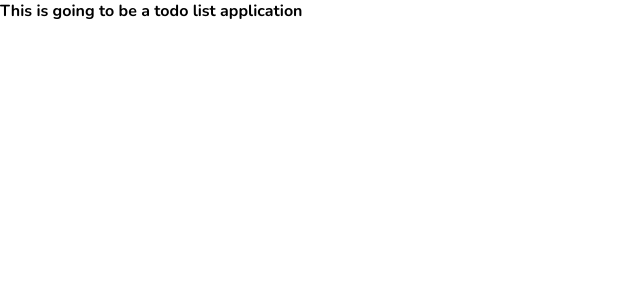
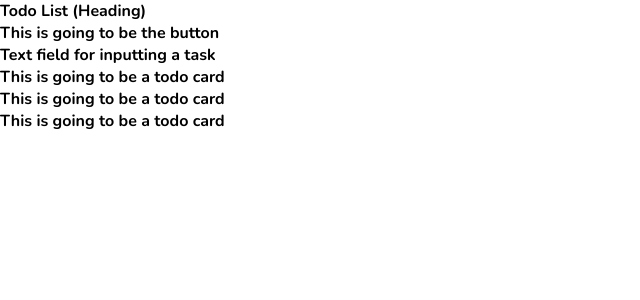
Before and after one commit to arvindajaybharadwaj/Reactjs-Todolist, a React (Vite) app: page / in a window 1280 px wide. Shown: the top 300 px of the page, without its empty margins (0-640 px from the left). Built offline with nearby package versions, Linux system fonts and the light colour scheme.

Commit message:
Linking Components

```diff
--- a/src/App.tsx
+++ b/src/App.tsx
@@ -1,7 +1,8 @@
 import './App.css';
+import MainContainer from './components/MainContainer';
 
 export default function App() {
   return (
-    <div>This is going to be a todo list application</div>
+    <MainContainer />
   )
 }
--- a/src/components/AddTaskButton.tsx
+++ b/src/components/AddTaskButton.tsx
@@ -0,0 +1,5 @@
+export default function AddTaskButton() {
+    return(
+        <p>This is going to be the button</p>
+    );
+}
--- a/src/components/Heading.tsx
+++ b/src/components/Heading.tsx
@@ -0,0 +1,5 @@
+export default function Heading() {
+    return(
+        <p>Todo List (Heading)</p>
+    );
+}
--- a/src/components/HeadingContainer.tsx
+++ b/src/components/HeadingContainer.tsx
@@ -0,0 +1,13 @@
+import Heading from './Heading';
+import AddTaskButton from './AddTaskButton';
+import InputTask from './InputTask';
+
+export default function HeadingContainer() {
+    return(
+        <div className="heading-container">
+            <Heading />
+            <AddTaskButton />
+            <InputTask />
+        </div>
+    );
+}
--- a/src/components/InputTask.tsx
+++ b/src/components/InputTask.tsx
@@ -0,0 +1,5 @@
+export default function InputTask() {
+    return(
+        <p>Text field for inputting a task</p>
+    );
+}
--- a/src/components/MainContainer.tsx
+++ b/src/components/MainContainer.tsx
@@ -0,0 +1,11 @@
+import HeadingContainer from './HeadingContainer';
+import ToDoListContainer from './ToDoListContainer';
+
+export default function MainContainer() {
+    return(
+        <div className="main-container">
+            <HeadingContainer />
+            <ToDoListContainer />
+        </div>
+    );
+}
--- a/src/components/ToDoCard.tsx
+++ b/src/components/ToDoCard.tsx
@@ -0,0 +1,5 @@
+export default function ToDoCard() {
+    return(
+        <p>This is going to be a todo card</p>
+    );
+}
--- a/src/components/ToDoListContainer.tsx
+++ b/src/components/ToDoListContainer.tsx
@@ -0,0 +1,11 @@
+import ToDoCard from './ToDoCard';
+
+export default function ToDoListContainer() {
+    return(
+        <div className="todo-list-container">
+            <ToDoCard />
+            <ToDoCard />
+            <ToDoCard />
+        </div>
+    );
+}
```
